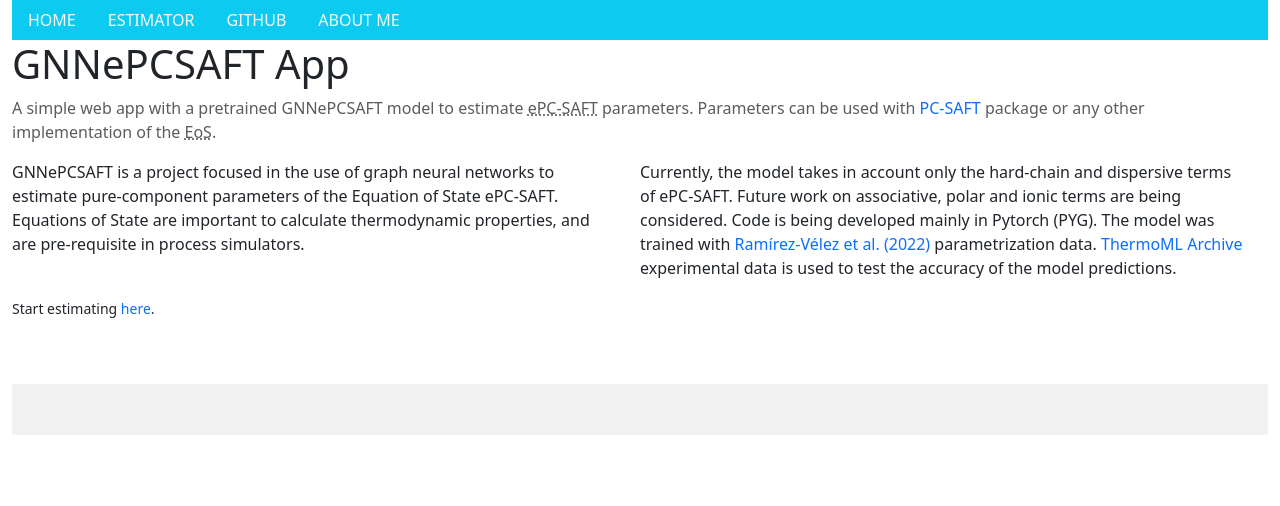
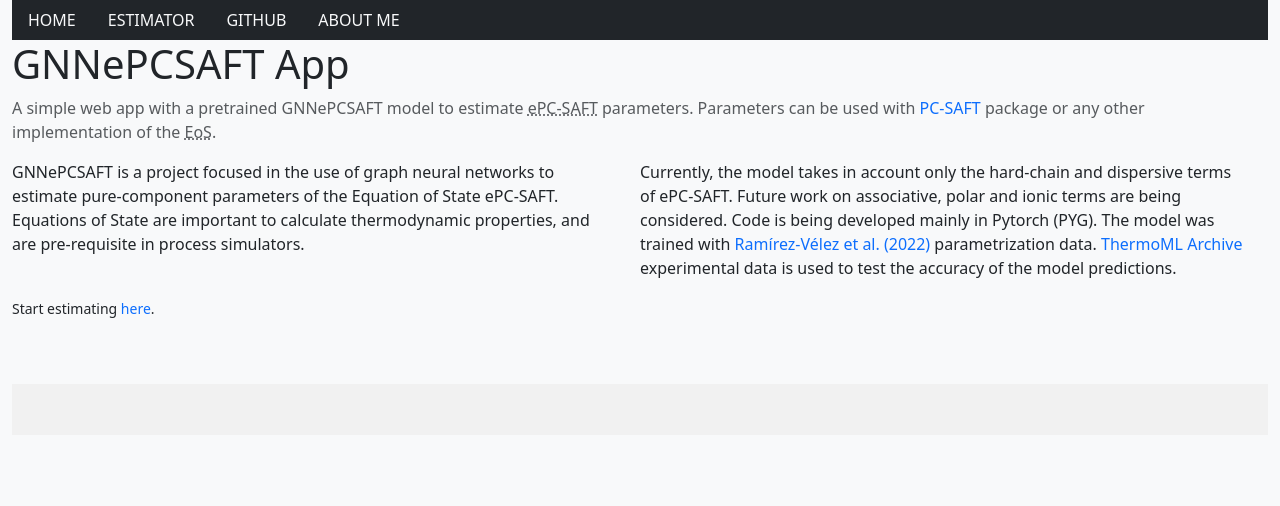
Before and after one commit to wildsonbbl/gnnepcsaftwebapp, a Django app: page / in a window 1280 px wide. Shown: the top 506 px of the page. Run offline with Django 4.2, Linux system fonts and the light colour scheme; some libraries are stand-ins or nearby versions.

Commit message:
bg dark/light

```diff
--- a/gnnmodel/templates/master.html
+++ b/gnnmodel/templates/master.html
@@ -17,8 +17,8 @@
     />
   </head>
   <body>
-    <div class="container-fluid">
-      <ul class="nav bg-info">
+    <div class="container-fluid bg-light">
+      <ul class="nav bg-dark">
         <li class="nav-item">
           <a class="nav-link link-light" href="/">HOME</a>
         </li>
```
